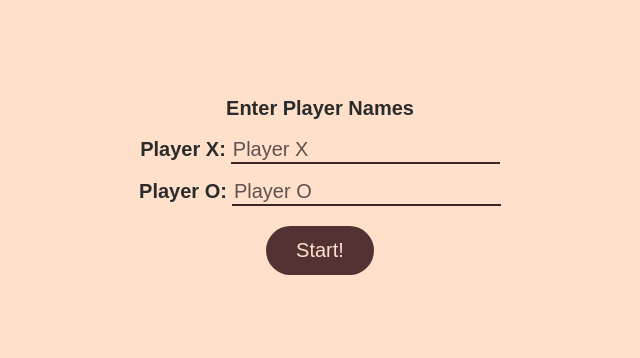
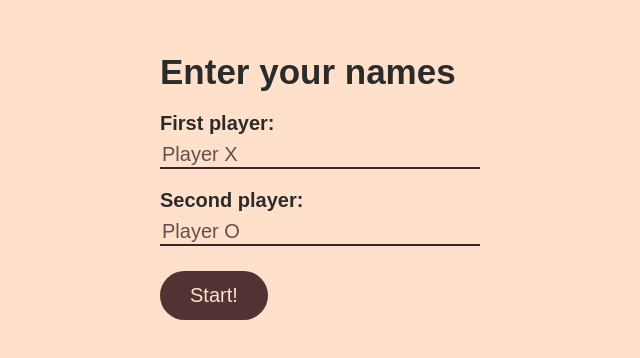
Before and after one commit to AlexeyArsentyev/TicTacToe, a React (Create React App) app: page / in a window 1280 px wide. Shown: the part 182-540 px from the top of the page, without its empty margins (320-960 px from the left). Built offline with nearby package versions, Linux system fonts and the light colour scheme.

Commit message:
change align form to the left, change font sizes, margins

```diff
--- a/src/PlayerForm.tsx
+++ b/src/PlayerForm.tsx
@@ -21,10 +21,11 @@ export default function PlayerForm({
 
   return (
     <form onSubmit={handleSubmit} className="player-form">
-      <h2>Enter Player Names</h2>
-      <div>
+      <h2>Enter your names</h2>
+
+      <div className="input-container">
         <label htmlFor="playerX" className="input-label">
-          Player X:
+          First player:
         </label>
         <input
           type="text"
@@ -35,9 +36,9 @@ export default function PlayerForm({
           className="player-input"
         />
       </div>
-      <div>
+      <div className="input-container">
         <label htmlFor="playerO" className="input-label">
-          Player O:
+          Second player:
         </label>
         <input
           type="text"
@@ -48,6 +49,7 @@ export default function PlayerForm({
           className="player-input"
         />
       </div>
+
       <button type="submit" className="submit-button">
         Start!
       </button>
--- a/src/styles.css
+++ b/src/styles.css
@@ -21,35 +21,9 @@ h1 {
 
 h2 {
   margin-top: 0;
-  font-size: 20px;
-}
-
-h3 {
-  margin-top: 0;
-  font-size: 18px;
-}
-
-h4 {
-  margin-top: 0;
-  font-size: 16px;
-}
-
-h5 {
-  margin-top: 0;
-  font-size: 14px;
-}
-
-h6 {
-  margin-top: 0;
-  font-size: 12px;
-}
-
-code {
-  font-size: 1.2em;
-}
-
-ul {
-  padding-inline-start: 20px;
+  font-size: 35px;
+  font-weight: 600;
+  margin-bottom: 20px;
 }
 
 * {
@@ -172,14 +146,7 @@ ul {
   font-size: 20px;
 }
 
-.player-form {
-  display: flex;
-  flex-direction: column;
-  align-items: center;
-}
-
 .player-input {
-  margin: 0 0 15px 5px;
   background-color: transparent;
   border: none;
   border-bottom: 2px solid #3a2626;
@@ -189,7 +156,15 @@ ul {
 .input-label {
   font-size: 20px;
   font-weight: 600;
-  margin-bottom: 5px;
+  margin-bottom: 7px;
+}
+
+.input-container {
+  display: flex;
+  flex-direction: column;
+
+  width: 320px;
+  margin-bottom: 20px;
 }
 
 ::placeholder {
```
